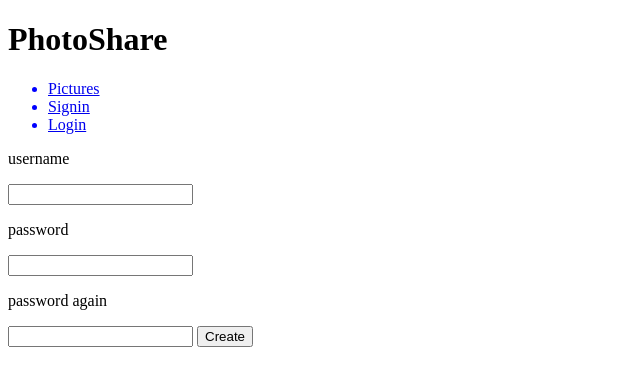
After one commit to sami-alt/Photoshare, a Flask app: page /signin in a window 1280 px wide. The commit adds this page. Shown: the top 386 px of the page, without its empty margins (0-640 px from the left). Run offline with Flask 3, Linux system fonts and the light colour scheme.

Commit message:
Basic user creation, login and logout implementation

```diff
--- a/app.py
+++ b/app.py
@@ -1,12 +1,19 @@
 from flask import Flask
-from flask import render_template, redirect
+from flask import render_template, redirect, flash, request, make_response, session
+from werkzeug.security import generate_password_hash, check_password_hash
 import sqlite3
+import config
+import secrets
 
 app = Flask(__name__)
+app.secret_key = config.secret_key
 
 @app.route("/")
 def index():
-    return render_template('home.html')
+    user = session.get('username')
+    if not user:
+        print('is not')
+    return render_template('home.html', user=user)
 
 
 #User auth functions
@@ -18,38 +25,54 @@ def login():
 
 @app.route('/logout')
 def logout():
-    return
+    del session['id']
+    del session['username']
+    return redirect('/')
+
+@app.route('/signin')
+def signin_page():
+    return render_template('signin.html')
 
 @app.route('/add_user')
 def add_user_page():
-    pass
-
-#picure functions
-
-@app.route("/pictures")
-def show_pictures():
-    return render_template('pictures.html')
-
-@app.route("/add_picture")
-def add_picture_page():
-    return render_template('add_picture.html')
-
-@app.route('/add_new_picture', methods=["POST"])
-def add_new_picture():
-    return redirect('/')
+    return render_template('signin.html')
 
 
 #database and sql functions,
 
-@app.route('/add_user_action')
+@app.route('/login_user', methods=['POST'])
+def login_user():
+    username = request.form['username']
+    password = request.form['password']
+    db = sqlite3.connect('database.db')
+    user = db.execute('select id, username, password from user where username = ?',[username]).fetchone()
+    if not user or password != user[2]:
+        flash('Username or password does not match')
+        return redirect('/login')
+    flash(f'Welcome {username}')
+    print(user[0])
+
+    session['id'] = user[0]
+    session['username'] = user[1]
+    print('sessions',session['username'], session['id'])
+
+    return redirect('/')
+
+
+@app.route('/add_user_action', methods=['POST'])
 def add_user():
+    username = request.form['username']
+    password1 = request.form['password1']
+    password2 = request.form['password2']
+    if len(username) < 1 or len(password1) < 1:
+        flash('Empty username or password')
+        return redirect('/signin')
+    if not (password1 == password2):
+        flash('Password do not match!')
+        return redirect('/signin')
     db = sqlite3.connect('database.db')
-    db.execute('insert into user (name, password) values (??)',['käyttäjä', 'salasana'])
+    db.execute('insert into user (username, password) values (?,?)',[username, password1])
     db.commit()
     db.close()
-    return
-
-def add_picture_to_db():
-    db = sqlite3.connect('database.db')
-    db.execute('insert into ')
-    return
+    flash('User added sucsesfully')
+    return redirect('/')
--- a/templates/home.html
+++ b/templates/home.html
@@ -5,4 +5,7 @@
   <p>
     frontpage
   </p>
+
+  <img src="/image/picture"/>
+
 {% endblock %}
--- a/templates/layout.html
+++ b/templates/layout.html
@@ -13,11 +13,25 @@
 <div class="nav">
     <nav>
         <ul>
-            <li><a>Pictures</a></li>
-            <li><a>Login</a></li>
-            <li><a>Logout</a></li>
+            <li><a href="/pictures" >Pictures</a></li>
+            <li><a href="/signin">Signin</a></li>
+            {% if user %}
+              <li><a href="/logout">Logout</a></li>
+            {% else %}
+             <li><a href="/login">Login</a></li>
+            {% endif %}
+
         </ul>
     </nav>
+    {% if user %}
+      {{user}}
+    {% endif %}
+</div>
+<div class="flash">{% with messages = get_flashed_messages() %}
+    {% if messages  %}
+      <h1 style="color: green;">{{messages[0]}}</h1>
+    {% endif %}
+  {% endwith %}
 </div>
   <div class="content">
     {% block content %}{% endblock %}
--- /dev/null
+++ b/templates/signin.html
@@ -0,0 +1,15 @@
+{% extends "layout.html" %}
+
+{% block content %}
+
+    <form action="add_user_action" method="post">
+        <p>username</p>
+        <input type="text" name="username">
+        <p>password</p>
+        <input type="password" name="password1">
+        <p>password again</p>
+        <input type="password" name="password2">
+        <input type="submit" value="Create">
+    </form>
+
+{% endblock %}
```
Also changed, not shown: schema.sql (+9 -5 lines), templates/add_picture.html (+13 -0 lines), templates/login.html (+11 -0 lines), templates/picture.html (added, +8 -0 lines), templates/pictures.html (added, +14 -0 lines), templates/signup.html (deleted).
